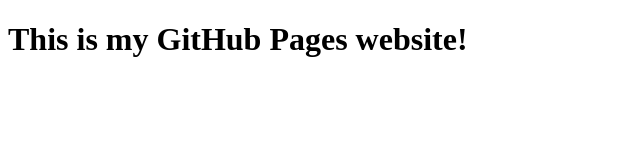
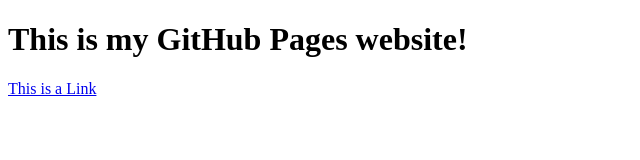
Before and after one commit to al-pacha/al-pacha.github.io, a plain HTML site: page index.html in a window 1280 px wide. Shown: the whole page, without its empty margins (0-640 px from the left). Drawn offline with Linux system fonts and the light colour scheme.

Commit message:
Add Link

```diff
--- a/index.html
+++ b/index.html
@@ -8,5 +8,6 @@
 
     <body>
         <h1>This is my GitHub Pages website!</h1>
+        <a href="link.html">This is a Link</a>
     </body>
 </html>
```
